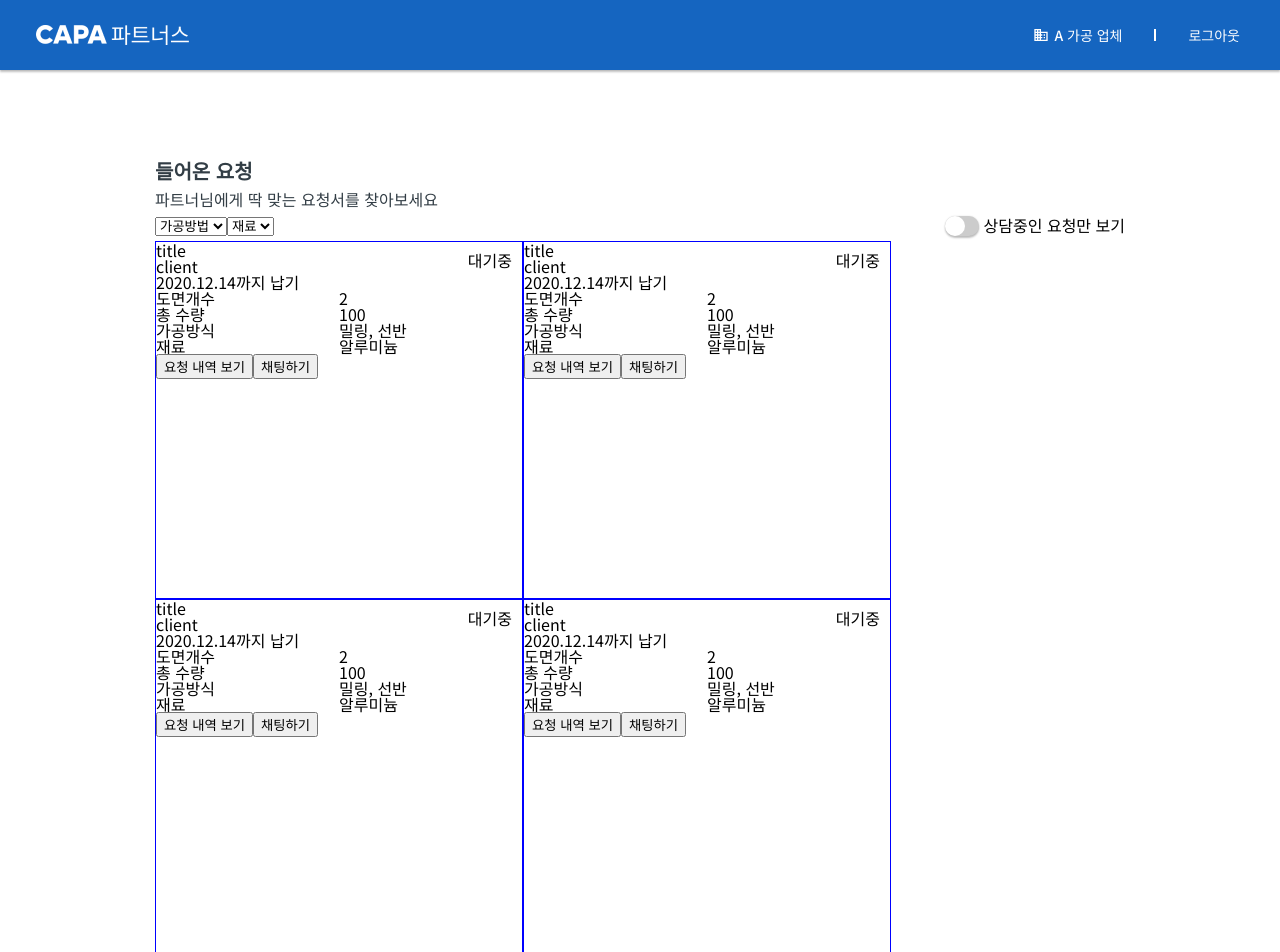
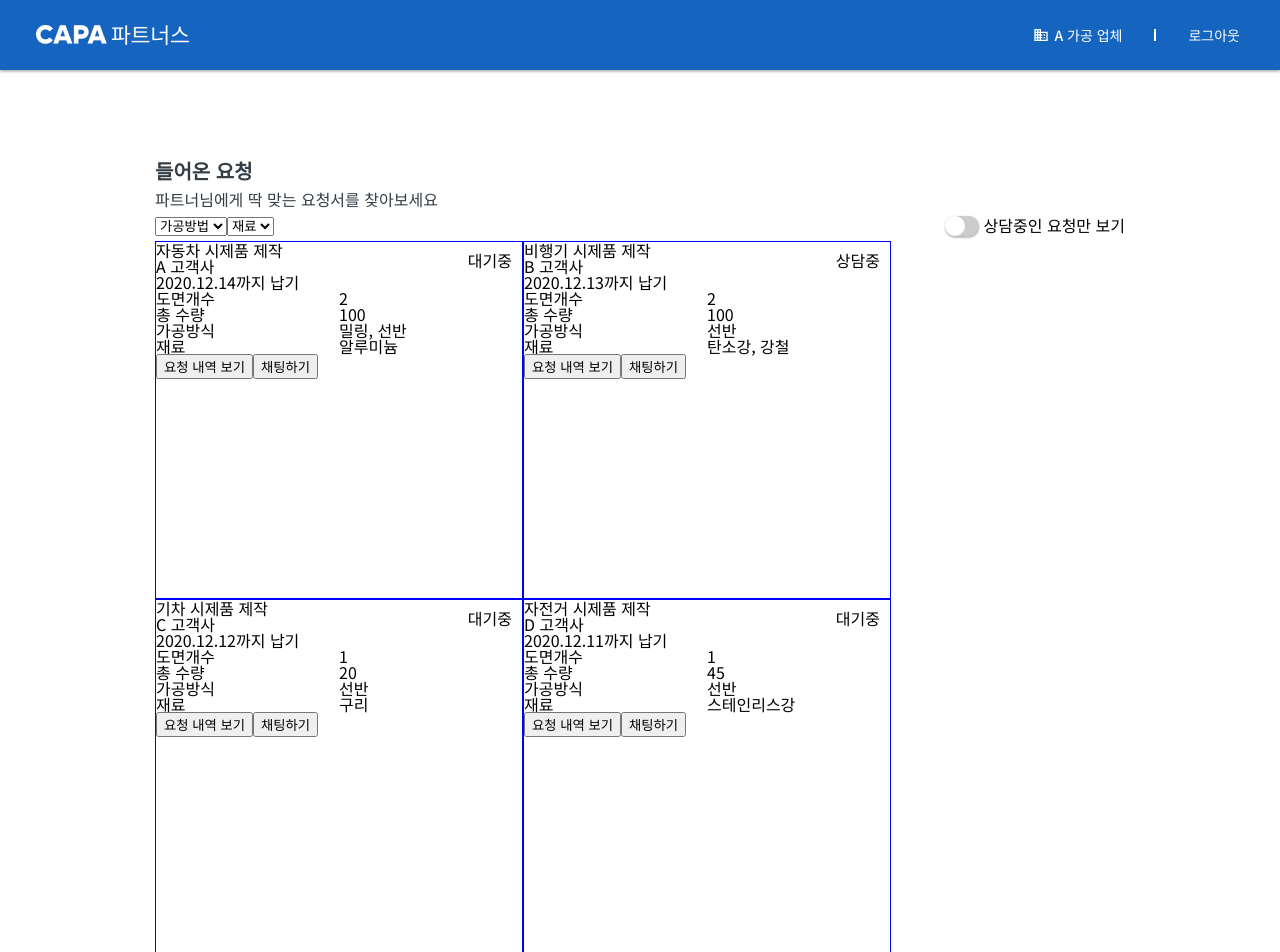
Before and after one commit to mankiww/a-team-dashboard, a React app: page / in a window 1280 px wide. Shown: the top 952 px of the page. Built offline with nearby package versions, Linux system fonts and the light colour scheme; data requests are answered from the project's data file.

Commit message:
Add: getRequests

```diff
--- a/package.json
+++ b/package.json
@@ -15,6 +15,7 @@
   "author": "",
   "license": "ISC",
   "dependencies": {
+    "@babel/runtime": "^7.17.2",
     "react": "^17.0.2",
     "react-dom": "^17.0.2",
     "react-icons": "^4.3.1",
@@ -23,6 +24,7 @@
   },
   "devDependencies": {
     "@babel/core": "^7.17.5",
+    "@babel/plugin-transform-runtime": "^7.17.0",
     "@babel/preset-env": "^7.16.11",
     "@babel/preset-react": "^7.16.7",
     "@babel/preset-typescript": "^7.16.7",
--- /dev/null
+++ b/src/api/getRequests.ts
@@ -0,0 +1,8 @@
+import { Request } from "../components/types";
+
+export default async function getRequests() : Promise<Request[]> {
+  const response = await fetch("http://localhost:3000/requests");
+  const data = await response.json();
+
+  return data;
+}
--- a/src/components/Card.tsx
+++ b/src/components/Card.tsx
@@ -1,4 +1,6 @@
 import styled from "styled-components";
+
+import { Request } from "./types";
 
 const CardWrapper = styled.div`
   position: relative;
@@ -24,16 +26,7 @@ const DescriptionList = styled.dl`
   grid-template-columns: 1fr 1fr;
 `;
 
-interface CardProps {
-  title: string,
-  client: string,
-  due: string,
-  count: number,
-  amount: number,
-  method: string[],
-  material: string[],
-  status: "대기중" | "상담중",
-}
+type CardProps = Request;
 
 export default function Card({
   title, client, due, count, amount, method, material, status,
--- a/src/components/CardList.tsx
+++ b/src/components/CardList.tsx
@@ -1,16 +1,21 @@
 import styled from "styled-components";
 
 import Card from "./Card";
+import { Request } from "./types";
 
 const CardListContainer = styled.div`
   display: flex;
   flex-wrap: wrap;
 `;
 
-export default function CardList() {
+interface CardListProps {
+  list: Request[],
+}
+
+export default function CardList({ list }: CardListProps) {
   return (
     <CardListContainer>
-      {new Array(6).fill(null).map(() => <Card title="title" client="client" due="2020.12.14" count={2} amount={100} method={["밀링", "선반"]} material={["알루미늄"]} status="대기중" />)}
+      {list.map((info) => <Card key={info.id} {...info} />)}
     </CardListContainer>
   );
 }
--- a/src/components/DashBoard.tsx
+++ b/src/components/DashBoard.tsx
@@ -1,19 +1,33 @@
 import styled from "styled-components";
+import { useEffect, useState } from "react";
 
 import Heading from "./Heading";
 import FilterBar from "./FilterBar";
 import CardList from "./CardList";
+import getRequests from "../api/getRequests";
 
 const Main = styled.div`
   padding: 155px;
 `;
 
 export default function DashBoard() {
+  const [requests, setRequests] = useState([]);
+
+  useEffect(() => {
+    async function fetchRequests() {
+      const requests = await getRequests();
+
+      setRequests(requests);
+    }
+
+    fetchRequests();
+  }, []);
+
   return (
     <Main>
       <Heading title="들어온 요청" subTitle="파트너님에게 딱 맞는 요청서를 찾아보세요" />
       <FilterBar />
-      <CardList />
+      <CardList list={requests} />
     </Main>
   );
 }
--- /dev/null
+++ b/src/components/types.ts
@@ -0,0 +1,11 @@
+export interface Request {
+  id: number,
+  title: string,
+  client: string,
+  due: string,
+  count: number,
+  amount: number,
+  method: string[],
+  material: string[],
+  status: "대기중" | "상담중",
+}
```
Also changed, not shown: .babelrc, 1 other file (tests, documents, lock files or other folders).
